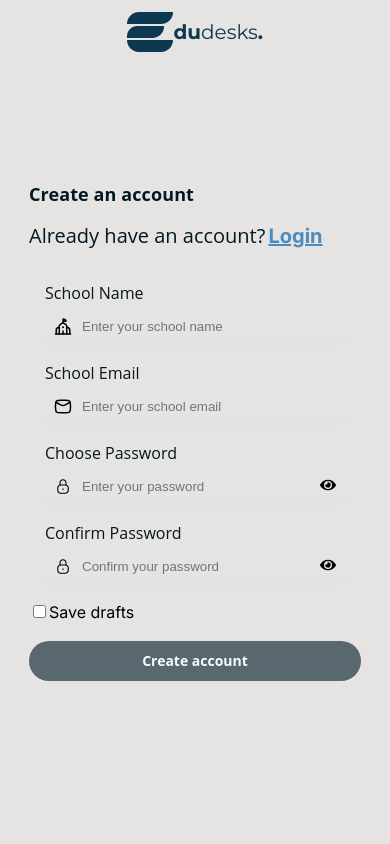
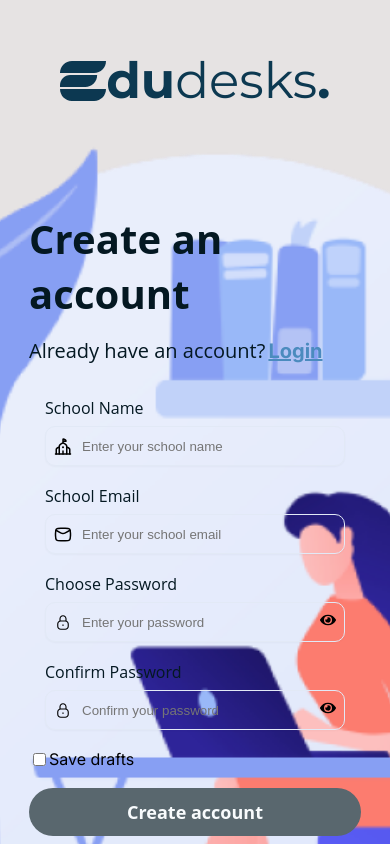
Before and after one commit to xerdin442/edtech-platform, a React (Vite) app in the folder client/: page / in a window 390 px wide. Shown: the top 844 px of the page. Built offline with nearby package versions, Linux system fonts and the light colour scheme.

Commit message:
SignUp.css

```diff
--- a/client/src/css/SignUp.css
+++ b/client/src/css/SignUp.css
@@ -309,31 +309,4 @@ padding: 30px 63px;
         justify-content: flex-start;
         background-color: transparent;
     }
-    @media (max-width: 480px) {
-    .side-1 header p {
-        font-size: 20px;
-    }
-
-    .formSection h4 {
-        font-size: 18px;
-    }
-
-    .input-container {
-        height: 32px;
-    }
-
-    .btnContainer button {
-        width: 100%;
-        height: 40px;
-        padding: 8px;
-        font-size: 14px;
-    }
-
-    .already-container {
-        font-size: 12px;
-    }
-
-    .side-1 .illustration {
-        display: none;
-    }
 }
```
